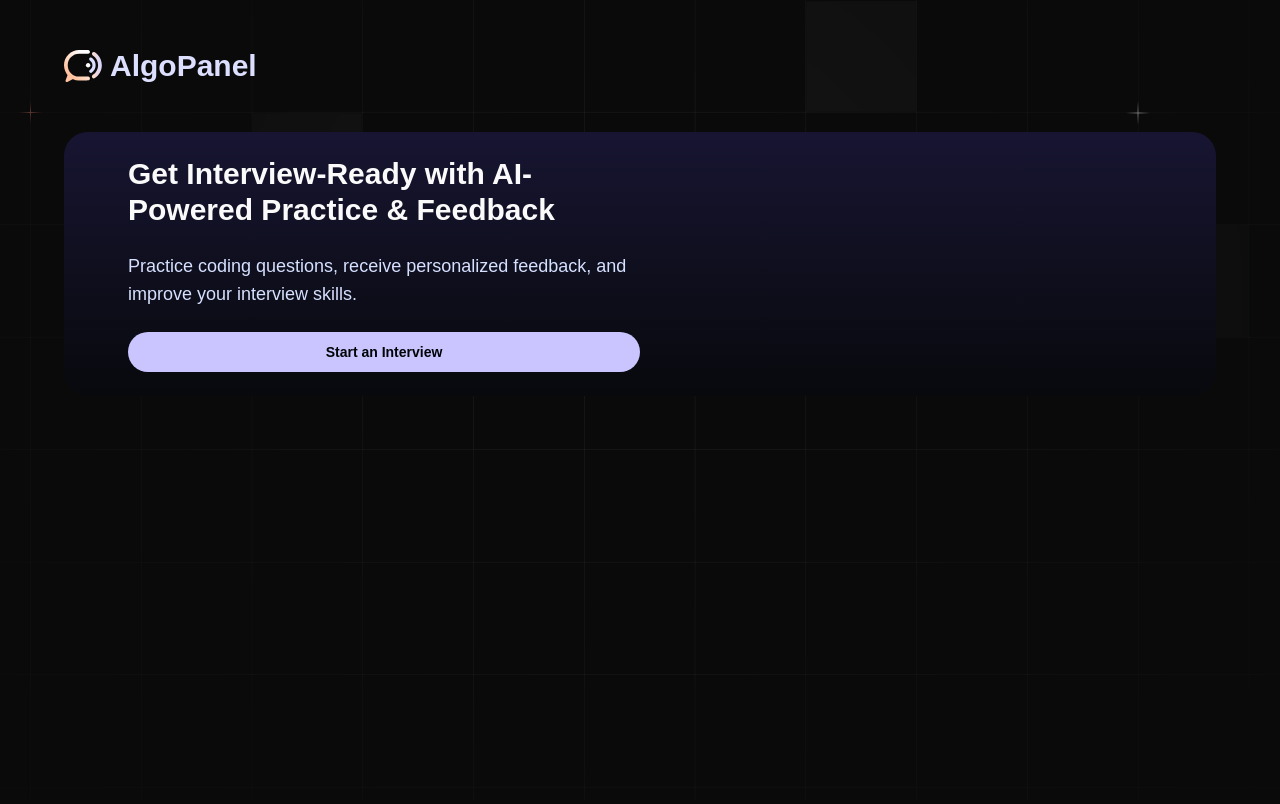
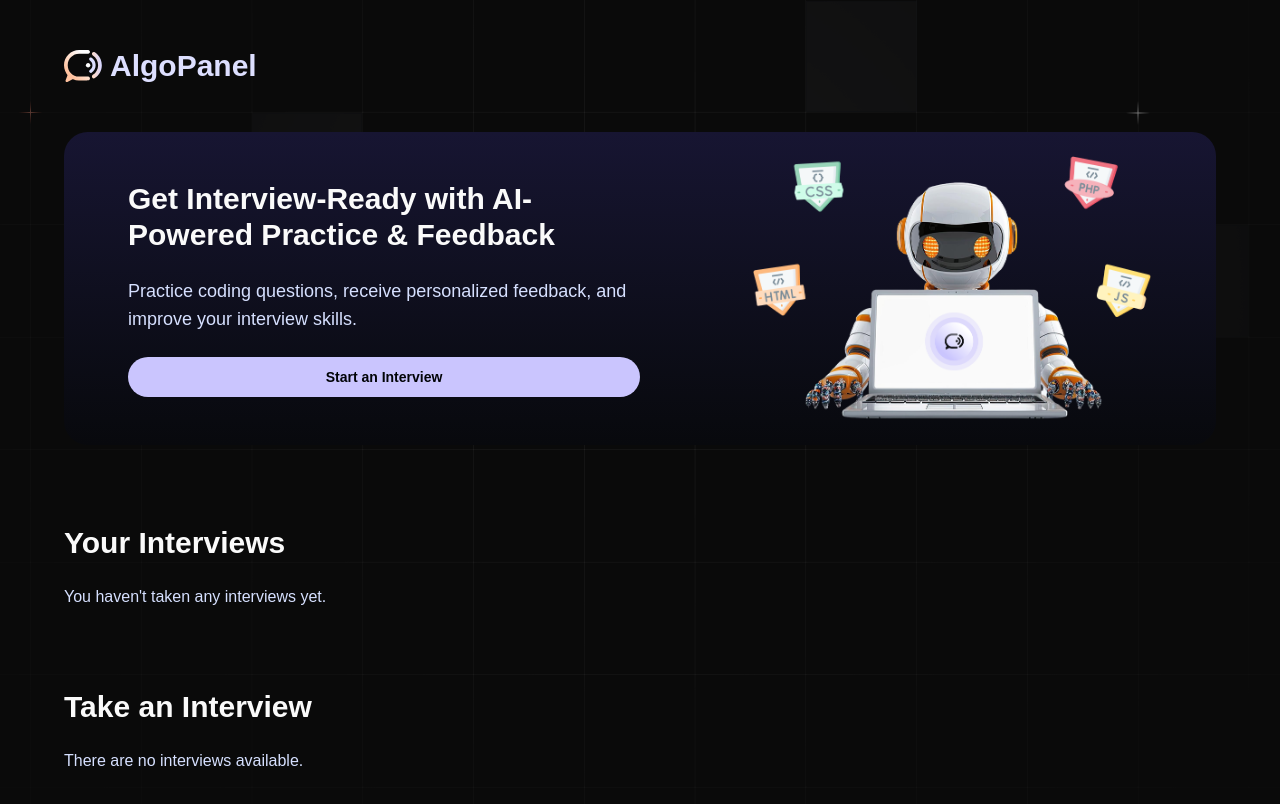
Before and after one commit to AksharaPandey/Mock_Interview_Platform, a Next.js app: page / in a window 1280 px wide. Shown: the top 804 px of the page. Built offline with nearby package versions, Linux system fonts and the light colour scheme; a web font is replaced by a local one.

Commit message:
Home Page

```diff
--- a/app/(root)/page.tsx
+++ b/app/(root)/page.tsx
@@ -1,4 +1,5 @@
 import { Button } from '@/components/ui/button'
+import Image from 'next/image'
 import Link from 'next/link'
 import React from 'react'
 
@@ -15,6 +16,25 @@
             <Link href="/interview">Start an Interview</Link>
         </Button>
        </div>
+       <Image
+           src="/robot.png"
+           alt="robo-dude"
+           width={400}
+           height={400}
+           className="hidden max-md:hidden md:block"
+         />
+     </section>
+     <section className='flex flex-col gap-6 mt-8'>
+      <h2>Your Interviews</h2>
+      <div className='interviews-section'>
+      <p>You haven't taken any interviews yet.</p>
+      </div>
+     </section>
+     <section className='flex flex-col gap-6 mt-8'>
+      <h2>Take an Interview</h2>
+      <div className='interviews-section'>
+      <p>There are no interviews available.</p>
+      </div>
      </section>
     </>
   )
--- a/constants/index.ts
+++ b/constants/index.ts
@@ -204,27 +204,27 @@
 //   "/yahoo.png",
 // ];
 
-// export const dummyInterviews: Interview[] = [
-//   {
-//     id: "1",
-//     userId: "user1",
-//     role: "Frontend Developer",
-//     type: "Technical",
-//     techstack: ["React", "TypeScript", "Next.js", "Tailwind CSS"],
-//     level: "Junior",
-//     questions: ["What is React?"],
-//     finalized: false,
-//     createdAt: "2024-03-15T10:00:00Z",
-//   },
-//   {
-//     id: "2",
-//     userId: "user1",
-//     role: "Full Stack Developer",
-//     type: "Mixed",
-//     techstack: ["Node.js", "Express", "MongoDB", "React"],
-//     level: "Senior",
-//     questions: ["What is Node.js?"],
-//     finalized: false,
-//     createdAt: "2024-03-14T15:30:00Z",
-//   },
-// ];
+ export const dummyInterviews: Interview[] = [
+   {
+     id: "1",
+     userId: "user1",
+     role: "Frontend Developer",
+     type: "Technical",
+     techstack: ["React", "TypeScript", "Next.js", "Tailwind CSS"],
+     level: "Junior",
+     questions: ["What is React?"],
+     finalized: false,
+     createdAt: "2024-03-15T10:00:00Z",
+   },
+   {
+     id: "2",
+     userId: "user1",
+     role: "Full Stack Developer",
+     type: "Mixed",
+     techstack: ["Node.js", "Express", "MongoDB", "React"],
+     level: "Senior",
+     questions: ["What is Node.js?"],
+     finalized: false,
+     createdAt: "2024-03-14T15:30:00Z",
+   },
+ ];
--- a/package.json
+++ b/package.json
@@ -14,6 +14,7 @@
     "@radix-ui/react-slot": "^1.2.3",
     "class-variance-authority": "^0.7.1",
     "clsx": "^2.1.1",
+    "dayjs": "^1.11.13",
     "lucide-react": "^0.525.0",
     "next": "15.3.5",
     "next-themes": "^0.4.6",
```
Also changed, not shown: 1 other file (tests, documents, lock files or other folders).
